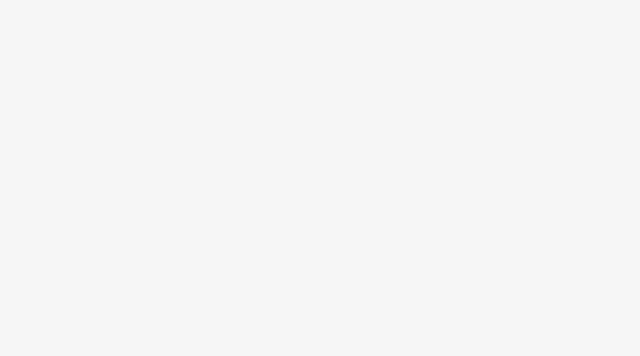
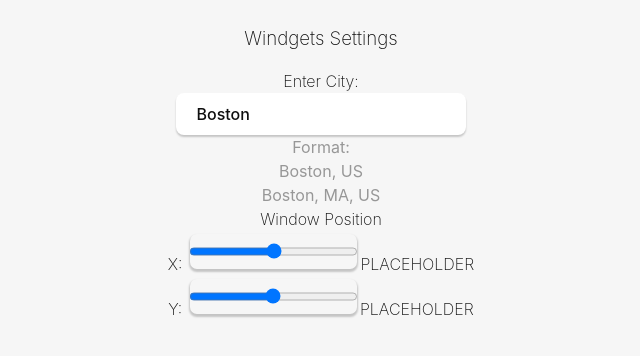
Before and after one commit to bmisz/Windgets, a React (Vite) app: page /settings in a window 1280 px wide. Before the commit this address had no page. Shown: the top 356 px of the page, without its empty margins (319-959 px from the left). Built offline with nearby package versions, Linux system fonts and the light colour scheme; a web font is replaced by a local one.

Commit message:
feat: implement settings page with user preferences and window position controls

```diff
--- a/src-tauri/tauri.conf.json
+++ b/src-tauri/tauri.conf.json
@@ -28,7 +28,7 @@
       },
       {
         "label": "settings",
-        "url": "index.html#/settings",
+        "url": "/settings",
         "width": 400,
         "height": 180,
         "resizable": true,
--- a/src/App.tsx
+++ b/src/App.tsx
@@ -6,7 +6,7 @@ function App() {
   return (
     <BrowserRouter>
       <Routes>
-        <Route path="/mainpage" element={<SettingsPage />} />
+        <Route path="/settings" element={<SettingsPage />} />
         <Route path="/" element={<Weather />} />
       </Routes>
     </BrowserRouter>
--- a/src/SettingsPage.css
+++ b/src/SettingsPage.css
@@ -4,3 +4,12 @@
     justify-content: center;
     align-items: center;
 }
+.example {
+    color: #979797;
+    font-weight: bolder;
+}
+.win-settin{
+    display: flex;
+    flex-direction: row;
+    justify-content: space-between;
+}
--- a/src/SettingsPage.tsx
+++ b/src/SettingsPage.tsx
@@ -1,39 +1,88 @@
-import { useState, useEffect } from 'react'
-import './SettingsPage.css'
+import { useState, useEffect } from 'react';
+import './SettingsPage.css';
 export default function SettingsPage() {
 	type UserSettings = {
-        location: string,
-        units: "imperial" | "metric"
-    }
-    const [settings, setSettings] = useState<UserSettings>(
-        {
-            location: "Boston",
-            units: "imperial"
-        }
-    )
+		location: string;
+		units: 'imperial' | 'metric';
+        x: number;
+        y: number;
+	};
+	const [settings, setSettings] = useState<UserSettings>();
 
 	useEffect(() => {
-        const saved = localStorage.getItem("userSettings");
+		const saved = localStorage.getItem('userSettings');
 		if (saved) {
 			try {
 				const parsed = JSON.parse(saved);
 				setSettings(parsed);
-                console.log("Loaded user settings", parsed);
-            } catch (error) {
-                console.log("Error parsing user settings", error);
+				console.log('Loaded user settings', parsed);
+			} catch {
+				console.log('Error parsing user settings');
+				const defaultSettings: UserSettings = {
+					location: 'Boston',
+					units: 'imperial',
+				};
+				setSettings(defaultSettings);
+				localStorage.setItem(
+					'userSettings',
+					JSON.stringify(defaultSettings)
+				);
 			}
+		} else {
+			const defaultSettings: UserSettings = {
+				location: 'Boston',
+				units: 'imperial',
+			};
+			setSettings(defaultSettings);
+			localStorage.setItem(
+				'userSettings',
+				JSON.stringify(defaultSettings)
+			);
+			console.log('Created user settings');
 		}
 	}, []);
 
 	useEffect(() => {
-        localStorage.setItem("userSettings", JSON.stringify(settings));
+		if (settings) {
+			// only run after settings is loaded
+			localStorage.setItem('userSettings', JSON.stringify(settings));
+			console.log('Changed user settings', settings);
+		}
 	}, [settings]);
+
+	function handleLocationChange() {
+		//TODO get users location
+	}
 
 	return (
 		<div className="mainpage">
-            <h1>Windgets Settings</h1>
+			<h3>Windgets Settings</h3>
+			<a>Enter City:</a>
+			<input
+				type="text"
+				value={settings?.location ?? ''}
+				onChange={(e) =>
+					setSettings({
+						location: e.target.value,
+						units: settings?.units ?? 'imperial',
+					})
+				}
+			/>
+			<a className="example">Format:</a>
+			<a className="example">Boston, US</a>
+			<a className="example">Boston, MA, US</a>
 
-
+			<a>Window Position</a>
+			<div className="win-setting">
+				<a>X: </a>
+				<input type="range" min={0} max={100} step={1}></input>
+				<a>PLACEHOLDER</a>
 			</div>
-    )
+			<div className="win-setting">
+				<a>Y: </a>
+				<input type="range" min={0} max={100} step={1}></input>
+				<a>PLACEHOLDER</a>
+			</div>
+		</div>
+	);
 }
```
Also changed, not shown: 1 other file (tests, documents, lock files or other folders). Lines whose indentation alone changed are shown as unchanged.
